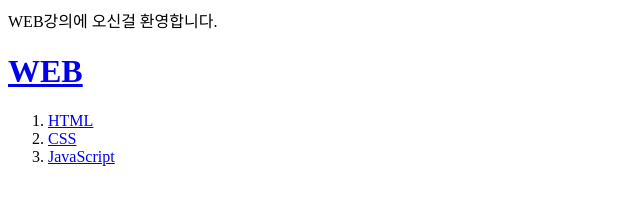
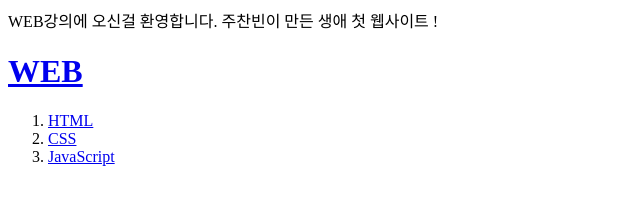
Before and after one commit to chanbin0510/web1, a plain HTML site: page index.html in a window 1280 px wide. Shown: the whole page, without its empty margins (0-640 px from the left). Drawn offline with Linux system fonts and the light colour scheme.

Commit message:
modify index.html

```diff
--- a/index.html
+++ b/index.html
@@ -6,6 +6,7 @@
   </head>
   <body>
 WEB강의에 오신걸 환영합니다.
+주찬빈이 만든 생애 첫 웹사이트 !
 <h1><a href="index.html">WEB</a></h1>
 <ol>
 <li><a href="1.html">HTML</a></li>
```
